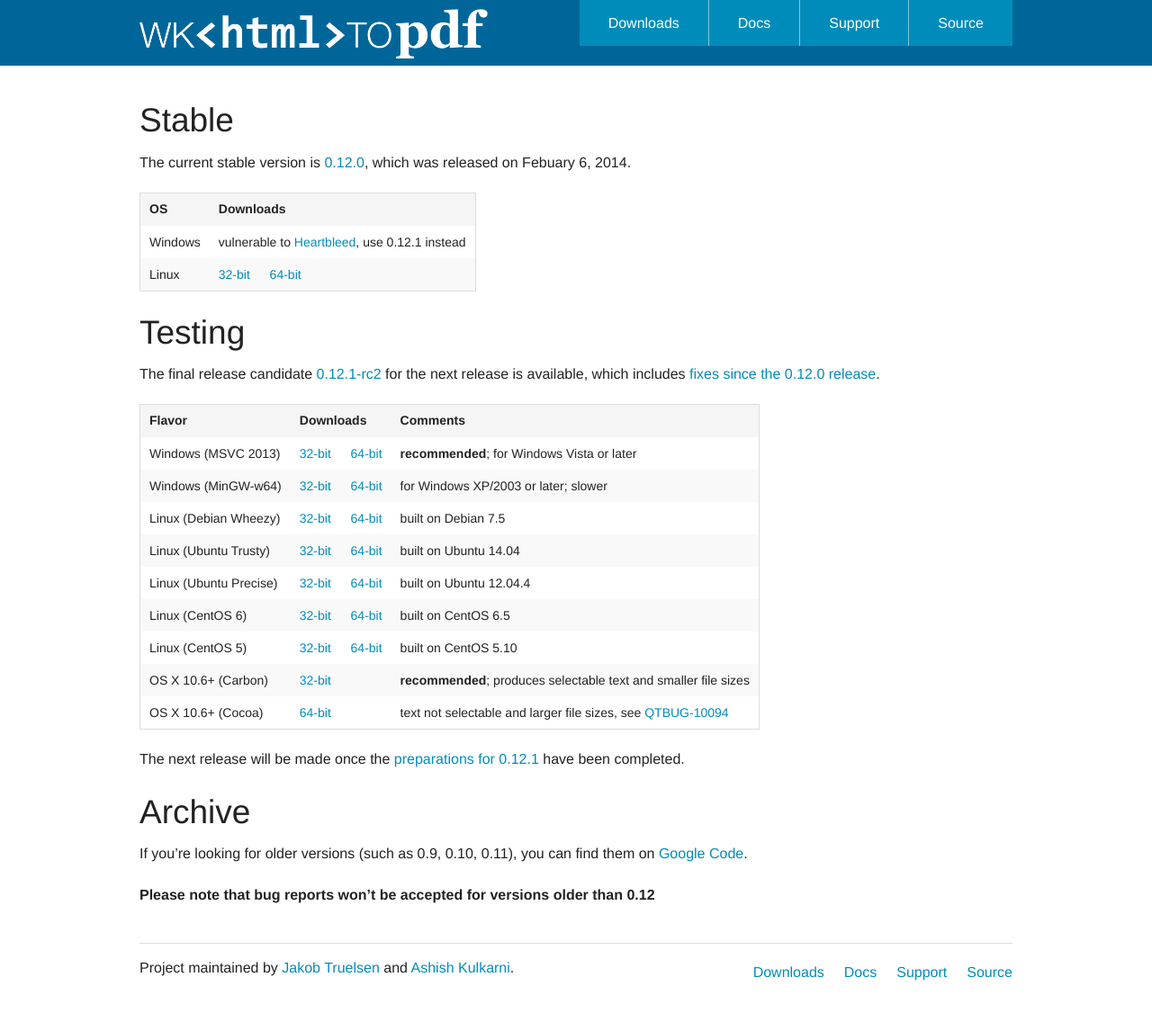
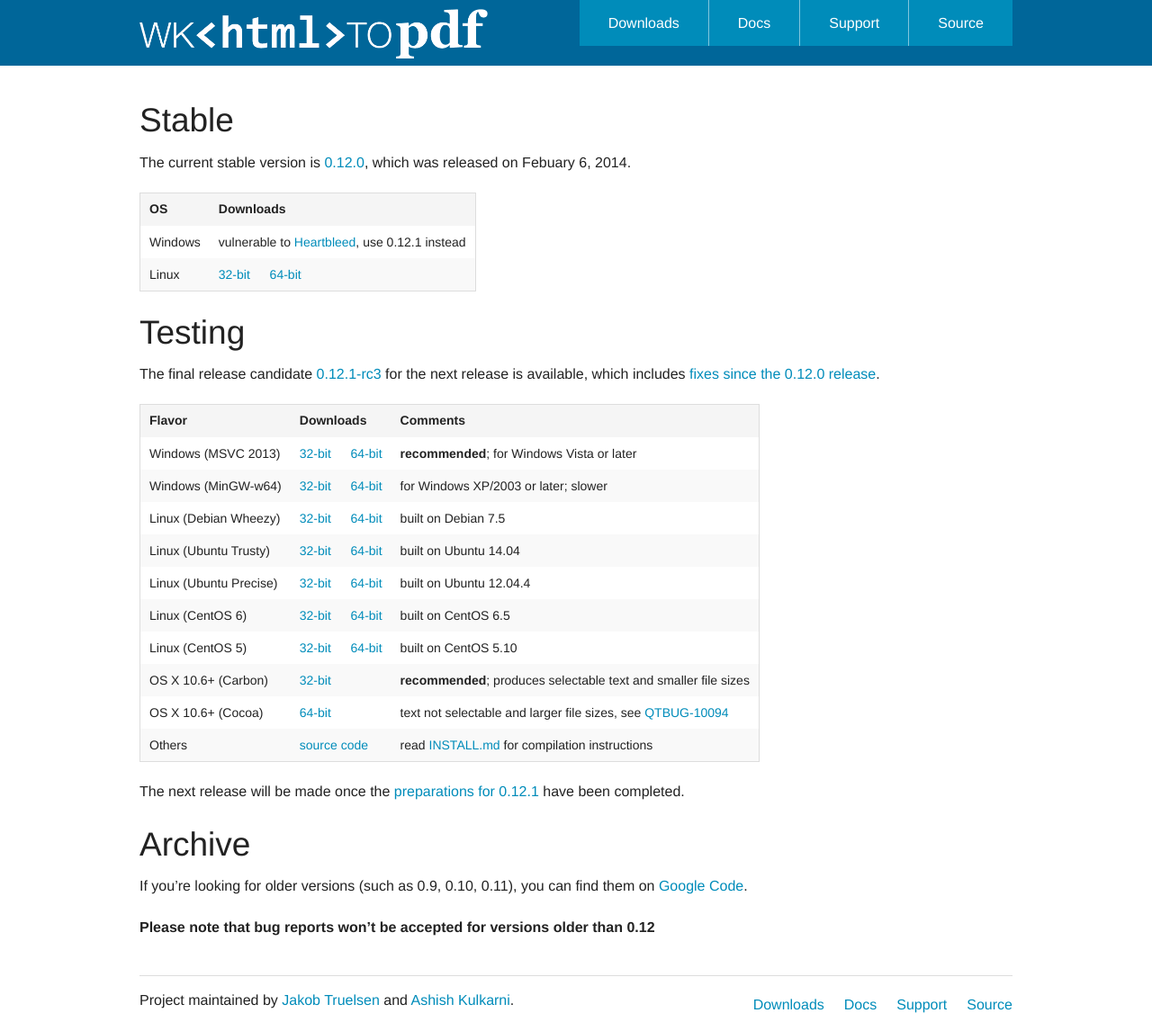
Before and after one commit to wkhtmltopdf/wkhtmltopdf, a Jekyll site: the page built from downloads.md, in a window 1280 px wide. Shown: the whole page at 90% size. Built offline with Jekyll 4.4.1, drawn with Linux system fonts in a browser that asks for light colours; nearby versions of some CDN libraries; before the commit the page ends 1110 px from its top, so only the background shows below that.

Commit message:
update download URLs for 0.12.1rc3

```diff
--- a/downloads.md
+++ b/downloads.md
@@ -13,19 +13,20 @@
 
 ## Testing
 
-The final release candidate [0.12.1-rc2](https://github.com/wkhtmltopdf/wkhtmltopdf/tree/61cda93) for the next release is available, which includes [fixes since the 0.12.0 release](https://github.com/wkhtmltopdf/wkhtmltopdf/blob/61cda93/CHANGELOG.md).
+The final release candidate [0.12.1-rc3](https://github.com/wkhtmltopdf/wkhtmltopdf/tree/9615f00) for the next release is available, which includes [fixes since the 0.12.0 release](https://github.com/wkhtmltopdf/wkhtmltopdf/blob/9615f00/CHANGELOG.md).
 
 Flavor                | Downloads                                                                                                                                                                                                                                                         | Comments
 ---------             | ---------                                                                                                                                                                                                                                                         | --------
-Windows (MSVC 2013)   | [32-bit](http://downloads.sourceforge.net/project/wkhtmltopdf/0.12.1-dev/wkhtmltox-0.12.1-61cda93_msvc2013-win32.exe)        &emsp; [64-bit](http://downloads.sourceforge.net/project/wkhtmltopdf/0.12.1-dev/wkhtmltox-0.12.1-61cda93_msvc2013-win64.exe)         | **recommended**; for Windows Vista or later
-Windows (MinGW-w64)   | [32-bit](http://downloads.sourceforge.net/project/wkhtmltopdf/0.12.1-dev/wkhtmltox-0.12.1-61cda93_mingw-w64-cross-win32.exe) &emsp; [64-bit](http://downloads.sourceforge.net/project/wkhtmltopdf/0.12.1-dev/wkhtmltox-0.12.1-61cda93_mingw-w64-cross-win64.exe)  | for Windows XP/2003 or later; slower
-Linux (Debian Wheezy) | [32-bit](http://downloads.sourceforge.net/project/wkhtmltopdf/0.12.1-dev/wkhtmltox-0.12.1-61cda93_linux-wheezy-i386.tar.xz)  &emsp; [64-bit](http://downloads.sourceforge.net/project/wkhtmltopdf/0.12.1-dev/wkhtmltox-0.12.1-61cda93_linux-wheezy-amd64.tar.xz)  | built on Debian 7.5
-Linux (Ubuntu Trusty) | [32-bit](http://downloads.sourceforge.net/project/wkhtmltopdf/0.12.1-dev/wkhtmltox-0.12.1-61cda93_linux-trusty-i386.tar.xz)  &emsp; [64-bit](http://downloads.sourceforge.net/project/wkhtmltopdf/0.12.1-dev/wkhtmltox-0.12.1-61cda93_linux-trusty-amd64.tar.xz)  | built on Ubuntu 14.04
-Linux (Ubuntu Precise)| [32-bit](http://downloads.sourceforge.net/project/wkhtmltopdf/0.12.1-dev/wkhtmltox-0.12.1-61cda93_linux-precise-i386.tar.xz) &emsp; [64-bit](http://downloads.sourceforge.net/project/wkhtmltopdf/0.12.1-dev/wkhtmltox-0.12.1-61cda93_linux-precise-amd64.tar.xz) | built on Ubuntu 12.04.4
-Linux (CentOS 6)      | [32-bit](http://downloads.sourceforge.net/project/wkhtmltopdf/0.12.1-dev/wkhtmltox-0.12.1-61cda93_linux-centos6-i386.tar.xz) &emsp; [64-bit](http://downloads.sourceforge.net/project/wkhtmltopdf/0.12.1-dev/wkhtmltox-0.12.1-61cda93_linux-centos6-amd64.tar.xz) | built on CentOS 6.5
-Linux (CentOS 5)      | [32-bit](http://downloads.sourceforge.net/project/wkhtmltopdf/0.12.1-dev/wkhtmltox-0.12.1-61cda93_linux-centos5-i386.tar.xz) &emsp; [64-bit](http://downloads.sourceforge.net/project/wkhtmltopdf/0.12.1-dev/wkhtmltox-0.12.1-61cda93_linux-centos5-amd64.tar.xz) | built on CentOS 5.10
-OS X 10.6+ (Carbon)   | [32-bit](http://downloads.sourceforge.net/project/wkhtmltopdf/0.12.1-dev/wkhtmltox-0.12.1-61cda93_osx-carbon-i386.tar.xz)                                                                                                                                         | **recommended**; produces selectable text and smaller file sizes
-OS X 10.6+ (Cocoa)    | [64-bit](http://downloads.sourceforge.net/project/wkhtmltopdf/0.12.1-dev/wkhtmltox-0.12.1-61cda93_osx-cocoa-x86-64.tar.xz)                                                                                                                                        | text not selectable and larger file sizes, see [QTBUG-10094](https://bugreports.qt-project.org/browse/QTBUG-10094)
+Windows (MSVC 2013)   | [32-bit](http://downloads.sourceforge.net/project/wkhtmltopdf/0.12.1-dev/wkhtmltox-0.12.1-9615f00_msvc2013-win32.exe)        &emsp; [64-bit](http://downloads.sourceforge.net/project/wkhtmltopdf/0.12.1-dev/wkhtmltox-0.12.1-9615f00_msvc2013-win64.exe)         | **recommended**; for Windows Vista or later
+Windows (MinGW-w64)   | [32-bit](http://downloads.sourceforge.net/project/wkhtmltopdf/0.12.1-dev/wkhtmltox-0.12.1-9615f00_mingw-w64-cross-win32.exe) &emsp; [64-bit](http://downloads.sourceforge.net/project/wkhtmltopdf/0.12.1-dev/wkhtmltox-0.12.1-9615f00_mingw-w64-cross-win64.exe)  | for Windows XP/2003 or later; slower
+Linux (Debian Wheezy) | [32-bit](http://downloads.sourceforge.net/project/wkhtmltopdf/0.12.1-dev/wkhtmltox-0.12.1-9615f00_linux-wheezy-i386.deb)     &emsp; [64-bit](http://downloads.sourceforge.net/project/wkhtmltopdf/0.12.1-dev/wkhtmltox-0.12.1-9615f00_linux-wheezy-amd64.deb)     | built on Debian 7.5
+Linux (Ubuntu Trusty) | [32-bit](http://downloads.sourceforge.net/project/wkhtmltopdf/0.12.1-dev/wkhtmltox-0.12.1-9615f00_linux-trusty-i386.deb)     &emsp; [64-bit](http://downloads.sourceforge.net/project/wkhtmltopdf/0.12.1-dev/wkhtmltox-0.12.1-9615f00_linux-trusty-amd64.deb)     | built on Ubuntu 14.04
+Linux (Ubuntu Precise)| [32-bit](http://downloads.sourceforge.net/project/wkhtmltopdf/0.12.1-dev/wkhtmltox-0.12.1-9615f00_linux-precise-i386.deb)    &emsp; [64-bit](http://downloads.sourceforge.net/project/wkhtmltopdf/0.12.1-dev/wkhtmltox-0.12.1-9615f00_linux-precise-amd64.deb)    | built on Ubuntu 12.04.4
+Linux (CentOS 6)      | [32-bit](http://downloads.sourceforge.net/project/wkhtmltopdf/0.12.1-dev/wkhtmltox-0.12.1-9615f00_linux-centos6-i386.rpm)    &emsp; [64-bit](http://downloads.sourceforge.net/project/wkhtmltopdf/0.12.1-dev/wkhtmltox-0.12.1-9615f00_linux-centos6-amd64.rpm)    | built on CentOS 6.5
+Linux (CentOS 5)      | [32-bit](http://downloads.sourceforge.net/project/wkhtmltopdf/0.12.1-dev/wkhtmltox-0.12.1-9615f00_linux-centos5-i386.rpm)    &emsp; [64-bit](http://downloads.sourceforge.net/project/wkhtmltopdf/0.12.1-dev/wkhtmltox-0.12.1-9615f00_linux-centos5-amd64.rpm)    | built on CentOS 5.10
+OS X 10.6+ (Carbon)   | [32-bit](http://downloads.sourceforge.net/project/wkhtmltopdf/0.12.1-dev/wkhtmltox-0.12.1-9615f00_osx-carbon-i386.pkg)                                                                                                                                            | **recommended**; produces selectable text and smaller file sizes
+OS X 10.6+ (Cocoa)    | [64-bit](http://downloads.sourceforge.net/project/wkhtmltopdf/0.12.1-dev/wkhtmltox-0.12.1-9615f00_osx-cocoa-x86-64.pkg)                                                                                                                                           | text not selectable and larger file sizes, see [QTBUG-10094](https://bugreports.qt-project.org/browse/QTBUG-10094)
+Others                | [source code](http://downloads.sourceforge.net/project/wkhtmltopdf/0.12.1-dev/wkhtmltox-0.12.1-9615f00.tar.bz2)                                                                                                                                                   | read [INSTALL.md](https://github.com/wkhtmltopdf/wkhtmltopdf/blob/master/INSTALL.md#others) for compilation instructions
 
 The next release will be made once the [preparations for 0.12.1](https://github.com/wkhtmltopdf/wkhtmltopdf/issues/1663) have been completed.
 
```
